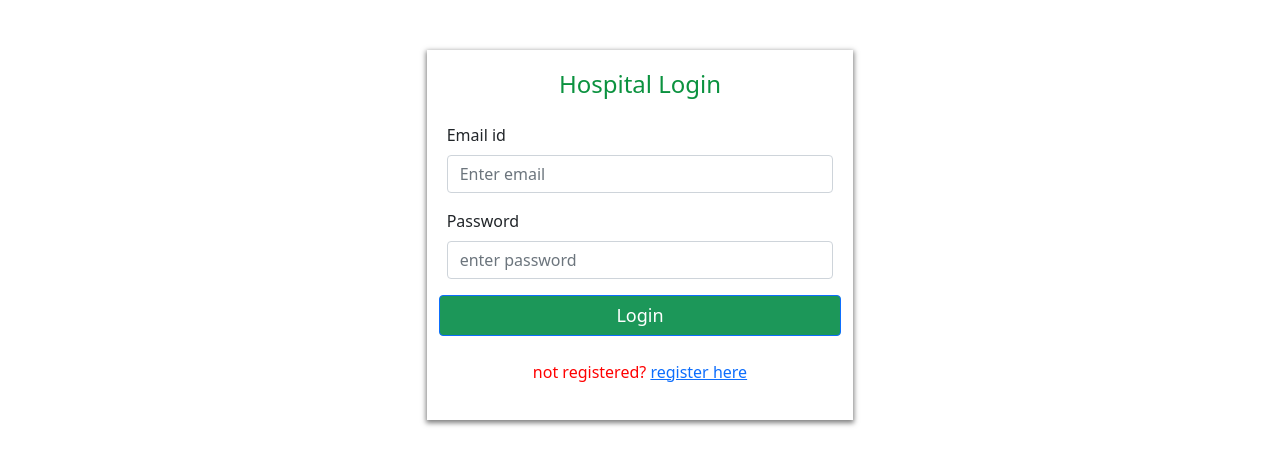
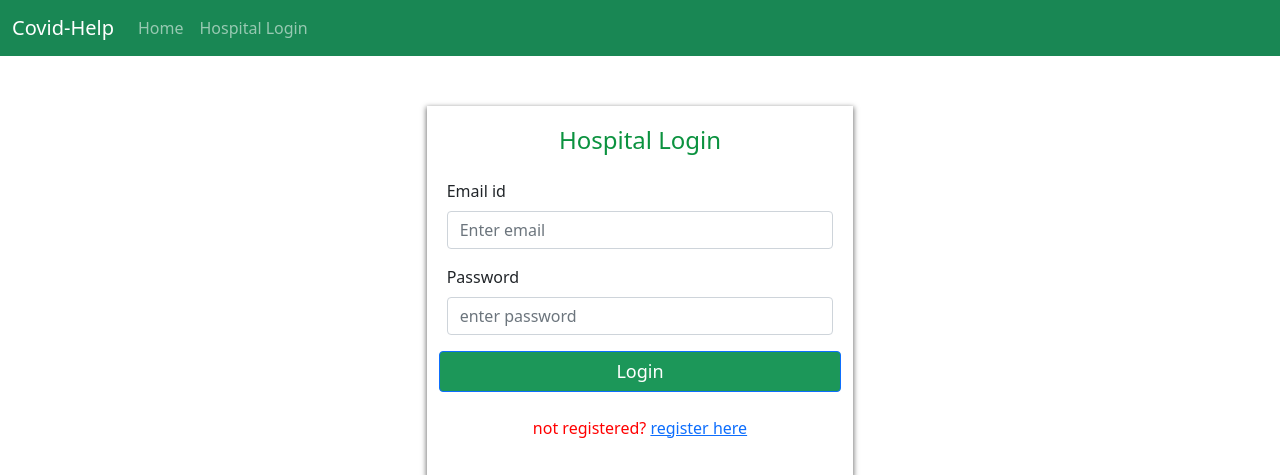
Before and after one commit to datta7-dev/bed_availability, a Django app: page /availability/ in a window 1280 px wide. Shown: the top 475 px of the page. Run offline with Django 3.2, Linux system fonts and the light colour scheme.

Commit message:
initial commit

```diff
--- a/availability/urls.py
+++ b/availability/urls.py
@@ -15,6 +15,5 @@ urlpatterns = [
          name="updatefacility"),
     path("deletefacility", views.DeleteFacility.as_view(),
          name="deletefacility"),
-    path("logout", views.HospitalLogout,
-         name="logout"),
+    # path("logout", views.HospitalLogout,name="logout"),
 ]
--- a/availability/views.py
+++ b/availability/views.py
@@ -303,7 +303,8 @@ class DeleteFacility(View):
         # return HttpResponse("delete called")
 
 
-# hospital user log out
+""" # hospital user log out
 def HospitalLogout(request):
     if request.method == "GET":
         return redirect("hospitallogin")
+ """
--- a/templates/availability/hospitalFacilityData.html
+++ b/templates/availability/hospitalFacilityData.html
@@ -54,7 +54,7 @@
                     </form> -->
                     <ul class="navbar-nav" style="float:right ;">
                         <li class="nav-item">
-                            <a class="nav-link" href="logout" style="color:#ffffff;">Logout</a>
+                            <a class="nav-link" href="/" style="color:#ffffff;">Logout</a>
                         </li>
                     </ul>
                 </div>
--- a/templates/availability/hospitalLogin.html
+++ b/templates/availability/hospitalLogin.html
@@ -28,8 +28,36 @@
 
 <body>
 
+    <div>
+        <nav class="navbar navbar-expand-lg navbar-dark bg-success">
+            <div class="container-fluid">
+                <a class="navbar-brand" href="/">Covid-Help</a>
+                <button class="navbar-toggler" type="button" data-bs-toggle="collapse"
+                    data-bs-target="#navbarSupportedContent" aria-controls="navbarSupportedContent"
+                    aria-expanded="false" aria-label="Toggle navigation">
+                    <span class="navbar-toggler-icon"></span>
+                </button>
+                <div class="collapse navbar-collapse" id="navbarSupportedContent">
+                    <ul class="navbar-nav me-auto mb-2 mb-lg-0">
+                        <li class="nav-item">
+                            <a class="nav-link" href="/">Home</a>
+                        </li>
+                        <li class="nav-item">
+                            <a class="nav-link" href="/availability/hospitallogin">Hospital Login</a>
+                        </li>
+                    </ul>
+                    <!-- <form class="d-flex">
+                            <input class="form-control me-2" type="search" placeholder="Search" aria-label="Search">
+                            <button class="btn btn-outline-light" type="submit"
+                                style="background-color: rgb(18, 87, 18);color:#ffffff;">Search</button>
+                        </form> -->
+                </div>
+            </div>
+        </nav>
+    </div>
+
+
     <!-- Login form -->
-
     <div class="container col-lg-4 mx-auto"
         style="margin-top:50px;background-color:rgb(255, 255, 255);padding:20px;box-shadow: 0px 2px 5px 1px rgba(0, 0, 0, 0.5);">
         <form action="hospitallogin" method="POST" class="row g-3">
--- a/templates/availability/hospitaldata.html
+++ b/templates/availability/hospitaldata.html
@@ -54,7 +54,7 @@
                     </form> -->
                     <ul class="navbar-nav mb-2 mb-lg-0" style="float:right ;">
                         <li class="nav-item">
-                            <a class="nav-link" href="logout" style="color:#ffffff;">Logout</a>
+                            <a class="nav-link" href="/" style="color:#ffffff;">Logout</a>
                         </li>
                     </ul>
                 </div>
--- a/templates/mainapp/hospital.html
+++ b/templates/mainapp/hospital.html
@@ -43,9 +43,9 @@
                         <li class="nav-item">
                             <a class="nav-link" href="/">Home</a>
                         </li>
-                        <!-- <li class="nav-item">
-                            <a class="nav-link" href="#">Facility</a>
-                        </li> -->
+                        <li class="nav-item">
+                            <a class="nav-link" href="/availability/hospitallogin">Hospital Login</a>
+                        </li>
                     </ul>
                     <!-- <form class="d-flex">
                         <input class="form-control me-2" type="search" placeholder="Search" aria-label="Search">
--- a/templates/mainapp/index.html
+++ b/templates/mainapp/index.html
@@ -44,9 +44,9 @@
                         <li class="nav-item">
                             <a class="nav-link" href="/">Home</a>
                         </li>
-                        <!-- <li class="nav-item">
-                            <a class="nav-link" href="#">Facility</a>
-                        </li> -->
+                        <li class="nav-item">
+                            <a class="nav-link" href="/availability/hospitallogin">Hospital Login</a>
+                        </li>
                     </ul>
                     <!-- <form class="d-flex">
                         <input class="form-control me-2" type="search" placeholder="Search" aria-label="Search">
```
Also changed, not shown: templates/availability/hospitalRegistration.html (+28 -1 lines).
